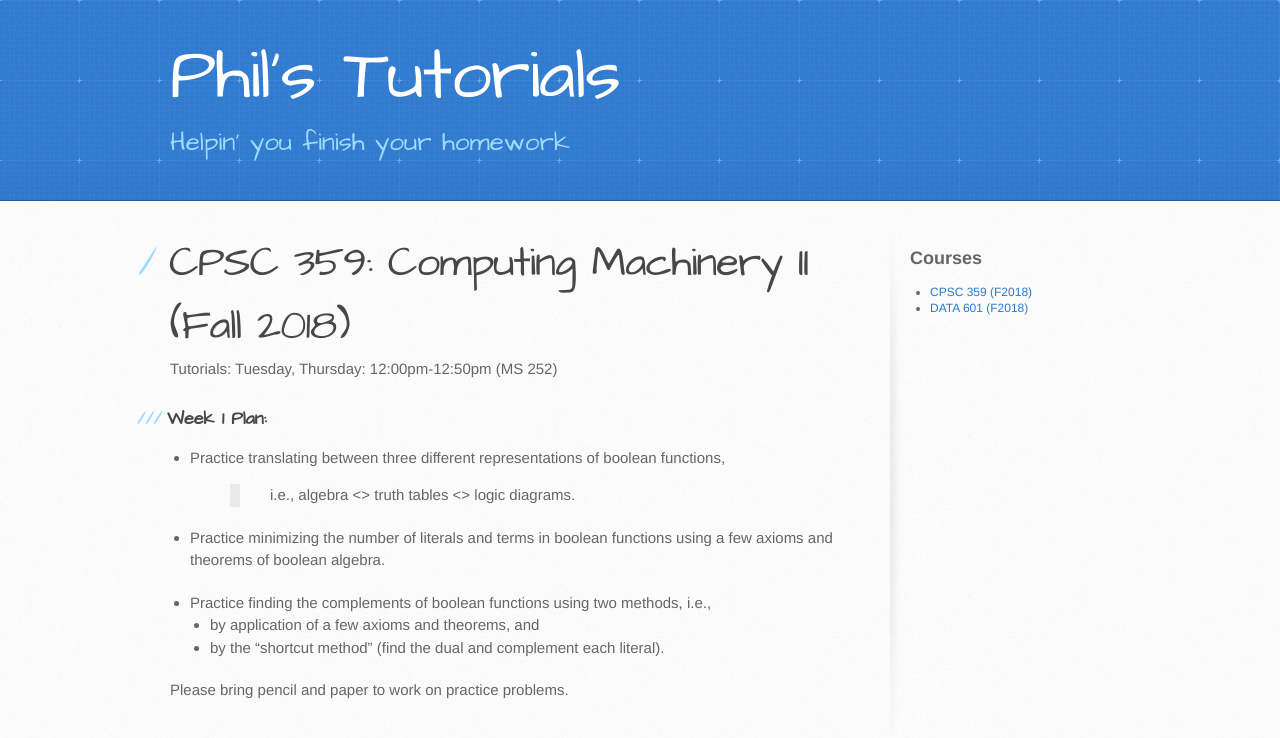
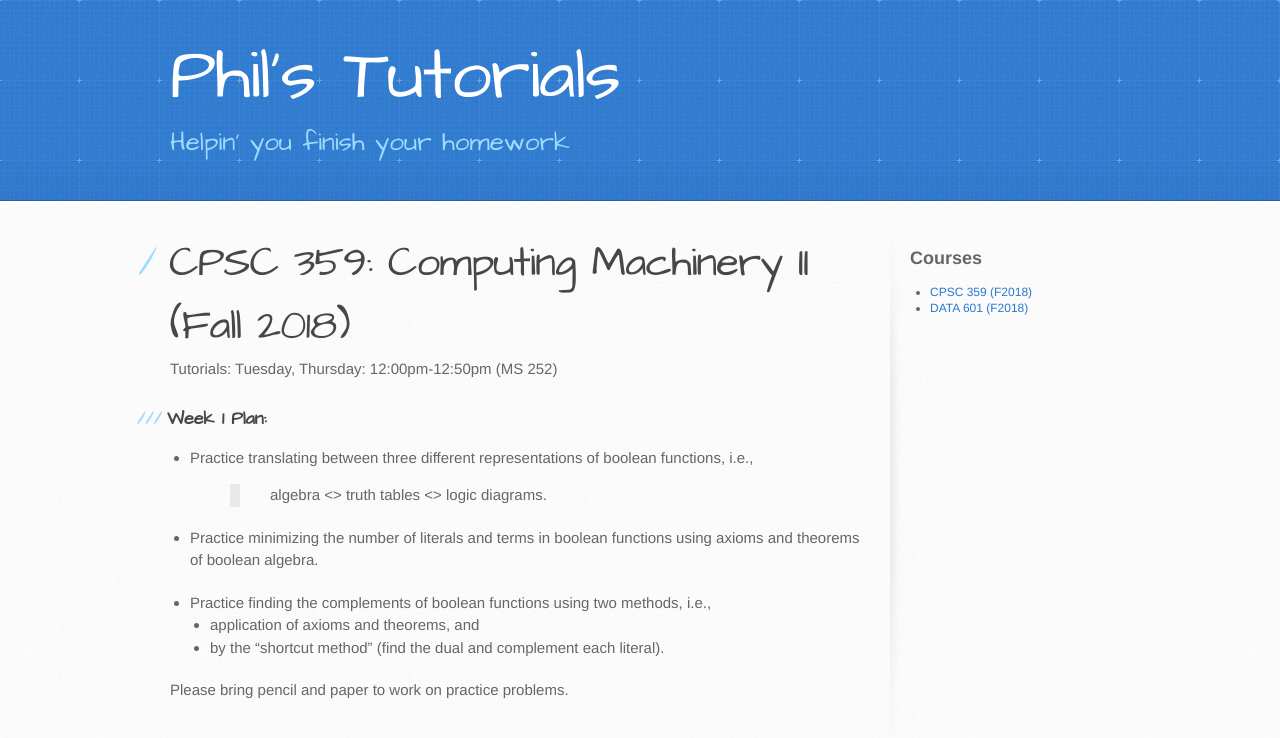
Before and after one commit to philstutorials/philstutorials.github.io, a Jekyll site: the page built from CPSC359.md, in a window 1280 px wide. Shown: the top 738 px of the page. Built offline with Jekyll 4.4.1, drawn with Linux system fonts in a browser that asks for light colours; our own code applies the rules of GitHub Pages for plain Markdown files.

Commit message:
Update CPSC359.md

```diff
--- a/CPSC359.md
+++ b/CPSC359.md
@@ -8,13 +8,13 @@ Tutorials: Tuesday, Thursday: 12:00pm-12:50pm (MS 252)
 
 
 ### Week 1 Plan:
-- Practice translating between three different representations of boolean functions,
- > i.e., algebra <> truth tables <> logic diagrams.
+- Practice translating between three different representations of boolean functions, i.e.,
+ > algebra <> truth tables <> logic diagrams.
 
-- Practice minimizing the number of literals and terms in boolean functions using a few axioms and theorems of boolean algebra.
+- Practice minimizing the number of literals and terms in boolean functions using axioms and theorems of boolean algebra.
 
 - Practice finding the complements of boolean functions using two methods, i.e.,
-  * by application of a few axioms and theorems, and
+  * application of axioms and theorems, and
   * by the "shortcut method" (find the dual and complement each literal).
 
 Please bring pencil and paper to work on practice problems.
```
